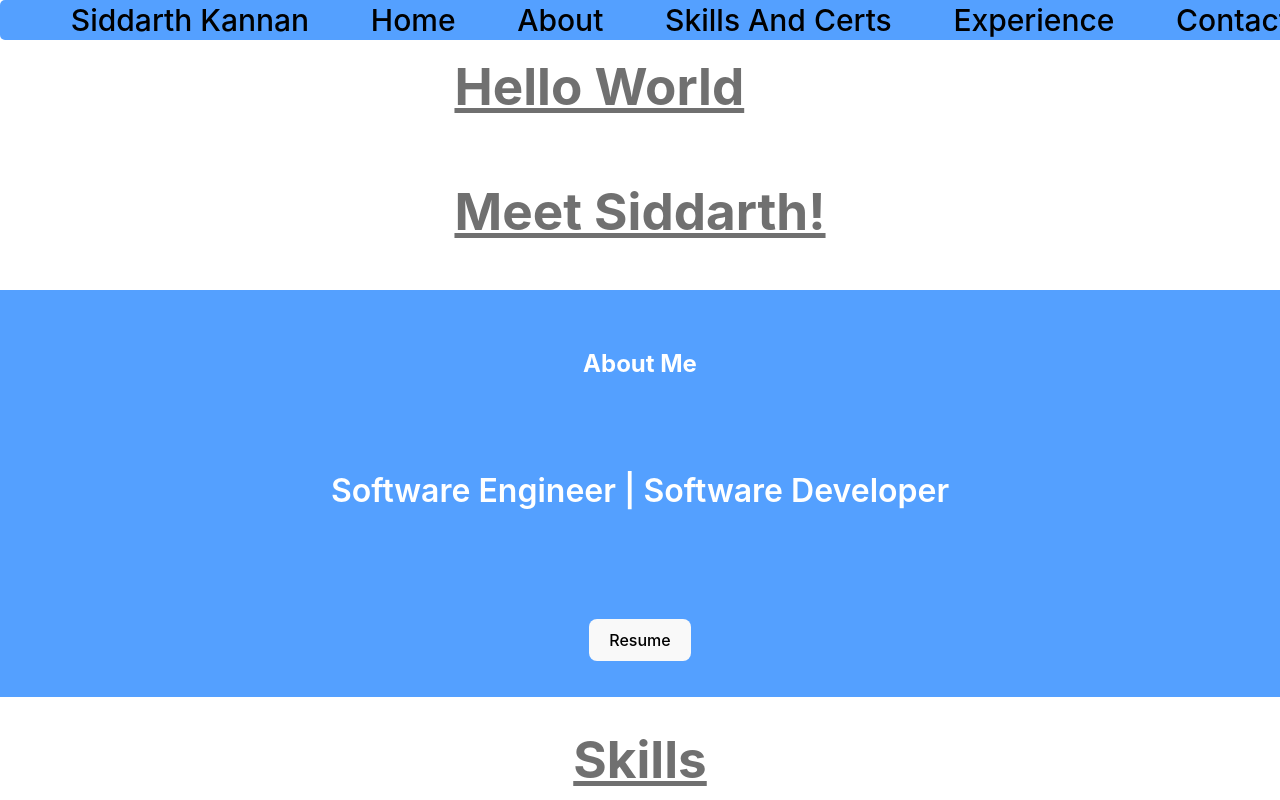
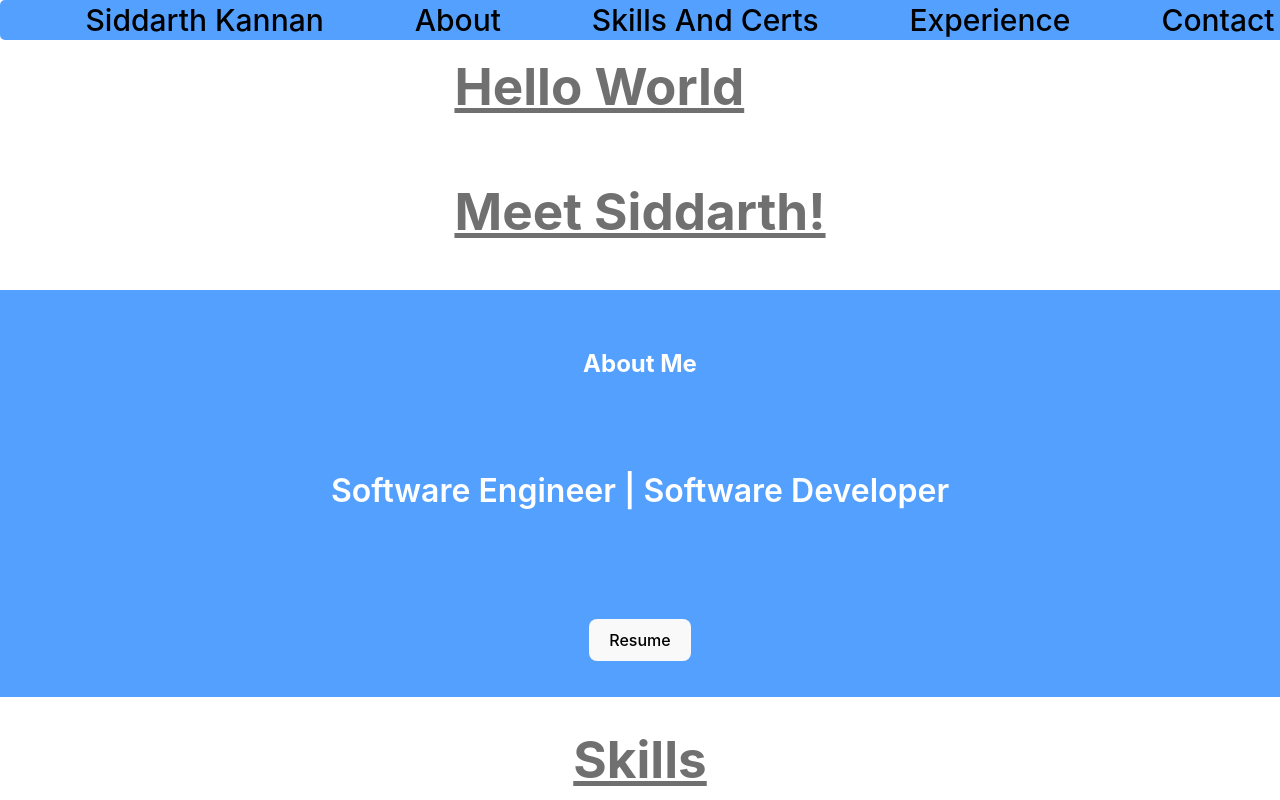
Before and after one commit to Oskred400/vite-portfolio, a React (Vite) app in the folder sid-portfolio/: page / in a window 1280 px wide. Shown: the top 800 px of the page. Built offline with nearby package versions, Linux system fonts and the light colour scheme.

Commit message:
Adding ids to help in smopoth scrolling on page

```diff
--- a/sid-portfolio/src/components/AboutMe/AboutMe.tsx
+++ b/sid-portfolio/src/components/AboutMe/AboutMe.tsx
@@ -6,7 +6,7 @@ export const AboutMe = () => {
     }
     return (
         <>
-            <div className="about-me">
+            <div className="about-me" id="about">
             <h2>About Me</h2>
             <p> Software Engineer | Software Developer </p>
             <button onClick={onResumeClick} > Resume </button>
--- a/sid-portfolio/src/components/ContactPage/ContactPage.tsx
+++ b/sid-portfolio/src/components/ContactPage/ContactPage.tsx
@@ -6,7 +6,7 @@ import GitHubLogo from '../../assets/images/github_logo.png';
 export const ContactPage = () => {
     return (
         <>
-        <div className="contact-page">
+        <div className="contact-page" id="contact">
             <h2> Let's Get in Touch! </h2>
             <div className="row">
             <div className="col-lg-4 ml-auto text-center">
--- a/sid-portfolio/src/components/Experience/Experience.tsx
+++ b/sid-portfolio/src/components/Experience/Experience.tsx
@@ -4,7 +4,7 @@ export const Experience = () => {
     return (
         <>
         <div className='all-experiences'></div>
-            <div className='exp-heading'>
+            <div className='exp-heading' id="experience">
             <h1> Experience </h1>
             </div>
             <div className="work-exp">
--- a/sid-portfolio/src/components/NavBar/NavBar.tsx
+++ b/sid-portfolio/src/components/NavBar/NavBar.tsx
@@ -1,31 +1,62 @@
 import './NavBar.css';
+
+import { Link, animateScroll as scroll } from "react-scroll";
 
 export const NavBar = () => {
 
-    const setPath = () => {
-
-    }
   return (
     <>
       <ul className="top-nav-links">
         <li>
-          <a href="#Home">Siddarth Kannan</a>
+        <Link
+          activeClass="active"
+          to="intro-text-class"
+          spy={true}
+          smooth={true}
+        offset={-70}
+        duration={500}
+        > Siddarth Kannan</Link>
         </li>
         <li>
-          {/* href= {`/contacts/1`} */}
-          <a href="#Home">Home</a>
+        <Link
+          activeClass="active"
+          to="about"
+          spy={true}
+          smooth={true}
+        offset={-70}
+        duration={500}
+        > About</Link>
         </li>
         <li>
-          <a href="#About">About</a>
+        <Link
+          activeClass="active"
+          to="skillsandcerts"
+          spy={true}
+          smooth={true}
+        offset={-70}
+        duration={500}
+        > Skills And Certs</Link>
+
         </li>
         <li>
-          <a href="#SkillsAndCerts">Skills And Certs</a>
+        <Link
+          activeClass="active"
+          to="experience"
+          spy={true}
+          smooth={true}
+        offset={-70}
+        duration={500}
+        > Experience </Link>
         </li>
         <li>
-          <a href="#Experience">Experience</a>
-        </li>
-        <li>
-          <a href="#Contact">Contact</a>
+         <Link
+        activeClass="active"
+        to="contact"
+          spy={true}
+        smooth={true}
+        offset={-70}
+        duration={500}
+        >Contact</Link>
         </li>
       </ul>
     </>
--- a/sid-portfolio/src/components/SkillsAndCerts/SkillsAndCerts.tsx
+++ b/sid-portfolio/src/components/SkillsAndCerts/SkillsAndCerts.tsx
@@ -3,7 +3,7 @@ import "./SkillsAndCerts.css";
 export const SkillsAndCerts = () => {
   return (
     <>
-    <div className="skill-set">
+    <div className="skill-set" id="skillsandcerts">
       <h1> Skills </h1>
       </div>
       <div className="skills-list">
```
